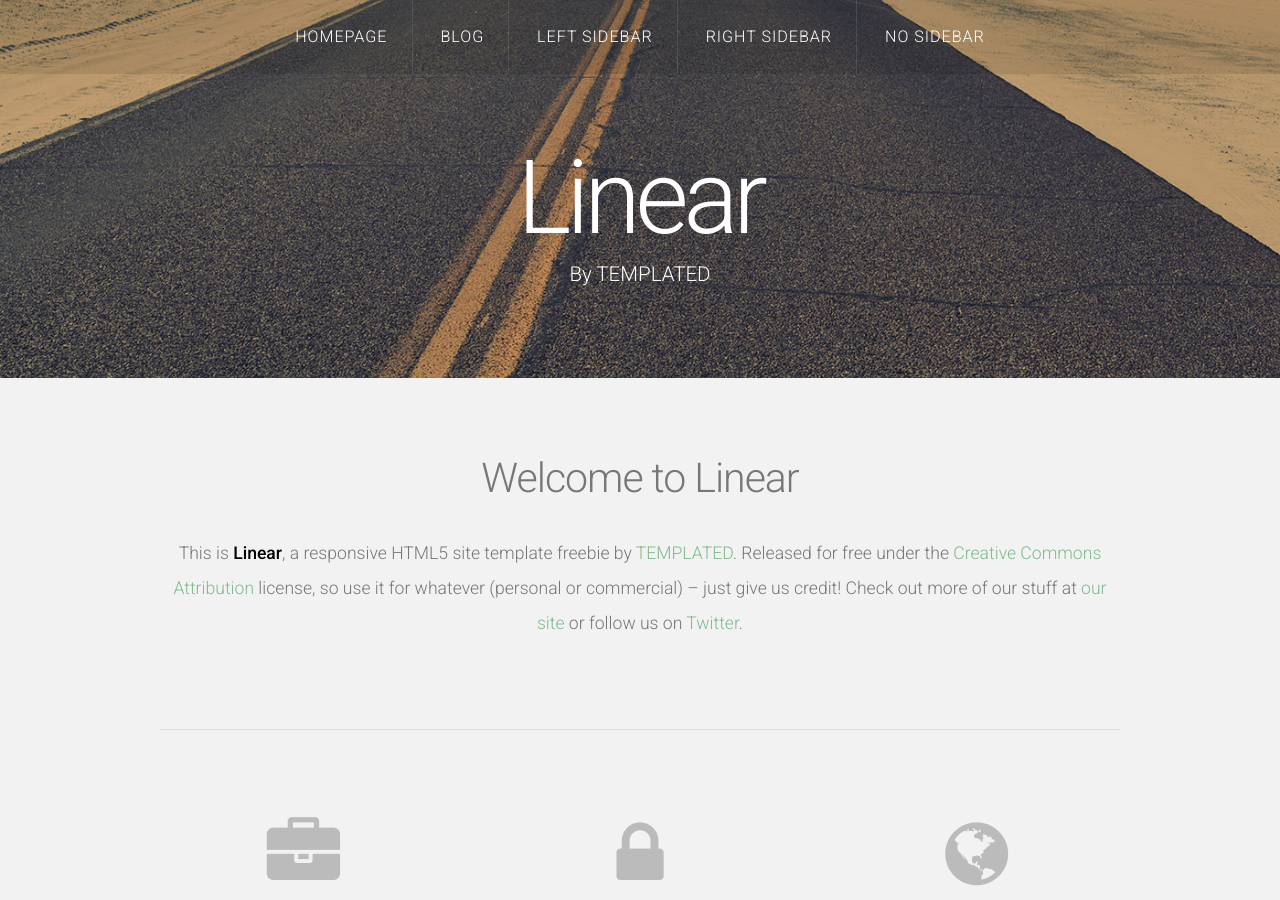
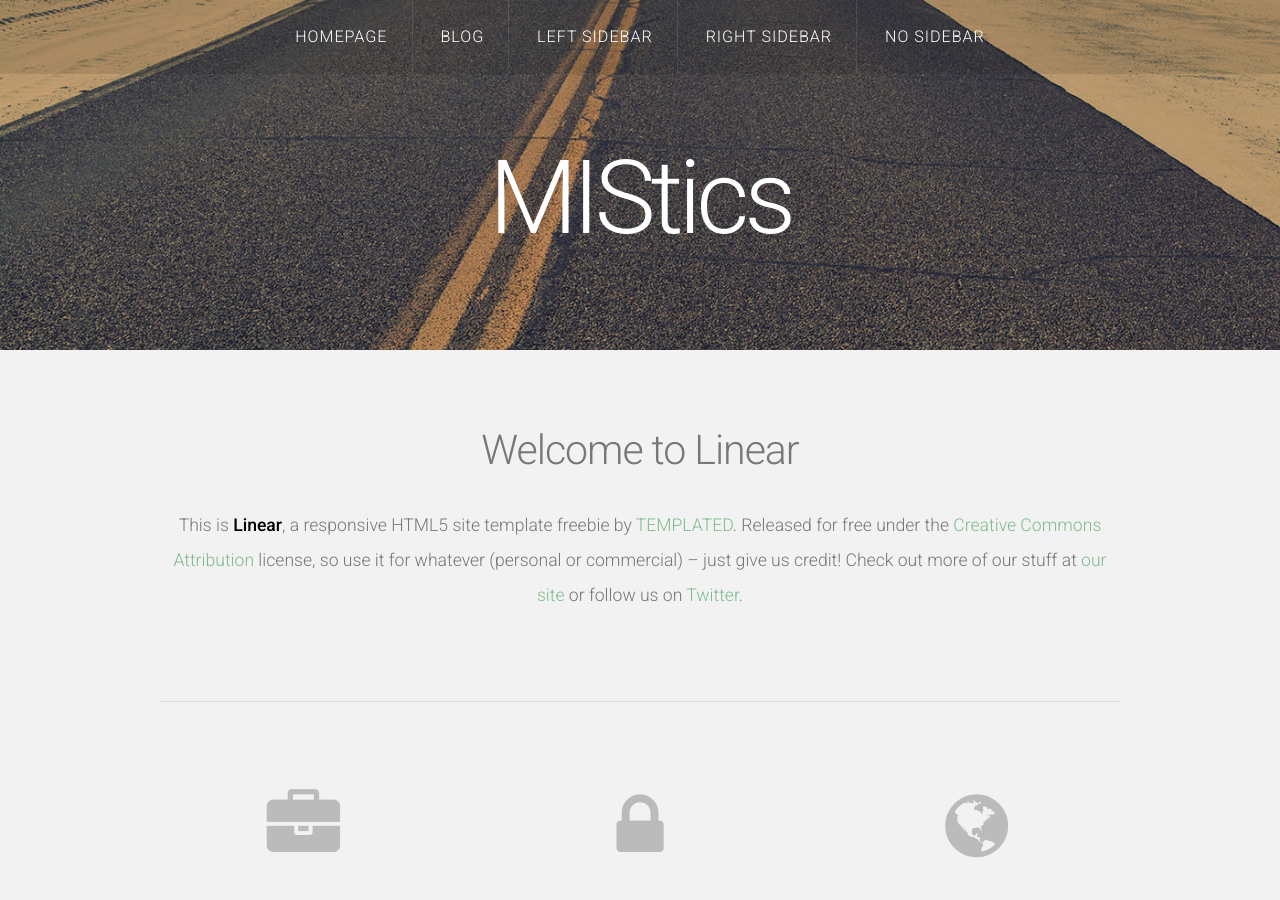
Before and after one commit to mistics/mistics.github.io, a Jekyll site: the page built from index.html, in a window 1280 px wide and 900 px high. Built offline with Jekyll 4.4.1, drawn with Linux system fonts in a browser that asks for light colours; nearby versions of some CDN libraries; the list of posts is cut into pages by our own code.

Commit message:
Update default.html

```diff
--- a/_layouts/default.html
+++ b/_layouts/default.html
@@ -6,12 +6,12 @@ Released for free under the Creative Commons Attribution 3.0 license (templated.
 -->
 <html>
 <head>
-	<title>Linear by TEMPLATED</title>
+	<title>MIStics</title>
 	<meta http-equiv="content-type" content="text/html; charset=utf-8" />
 	<meta name="description" content="" />
 	<meta name="keywords" content="" />
 	<link href='http://fonts.googleapis.com/css?family=Roboto:400,100,300,700,500,900' rel='stylesheet' type='text/css'>
-	<script src="http://ajax.googleapis.com/ajax/libs/jquery/1.11.0/jquery.min.js"></script>
+	<script src="http://code.jquery.com/jquery-3.3.1.min.js"></script>
 	<script src="/assets/js/skel.min.js"></script>
 	<script src="/assets/js/skel-panels.min.js"></script>
 	<script src="/assets/js/init.js"></script>
@@ -30,8 +30,8 @@ Released for free under the Creative Commons Attribution 3.0 license (templated.
 
 			<!-- Logo -->
 			<div id="logo">
-				<h1><a href="#">Linear</a></h1>
-				<span class="tag">By TEMPLATED</span>
+				<h1><a href="#">MIStics</a></h1>
+				<span class="tag"></span>
 			</div>
 		</div>
 	</div>
@@ -58,9 +58,6 @@ Released for free under the Creative Commons Attribution 3.0 license (templated.
 			</header>
 			<ul class="contact">
 				<li><a href="#" class="fa fa-twitter"><span>Twitter</span></a></li>
-				<li class="active"><a href="#" class="fa fa-facebook"><span>Facebook</span></a></li>
-				<li><a href="#" class="fa fa-dribbble"><span>Pinterest</span></a></li>
-				<li><a href="#" class="fa fa-tumblr"><span>Google+</span></a></li>
 			</ul>
 		</section>
 	</div>
```
